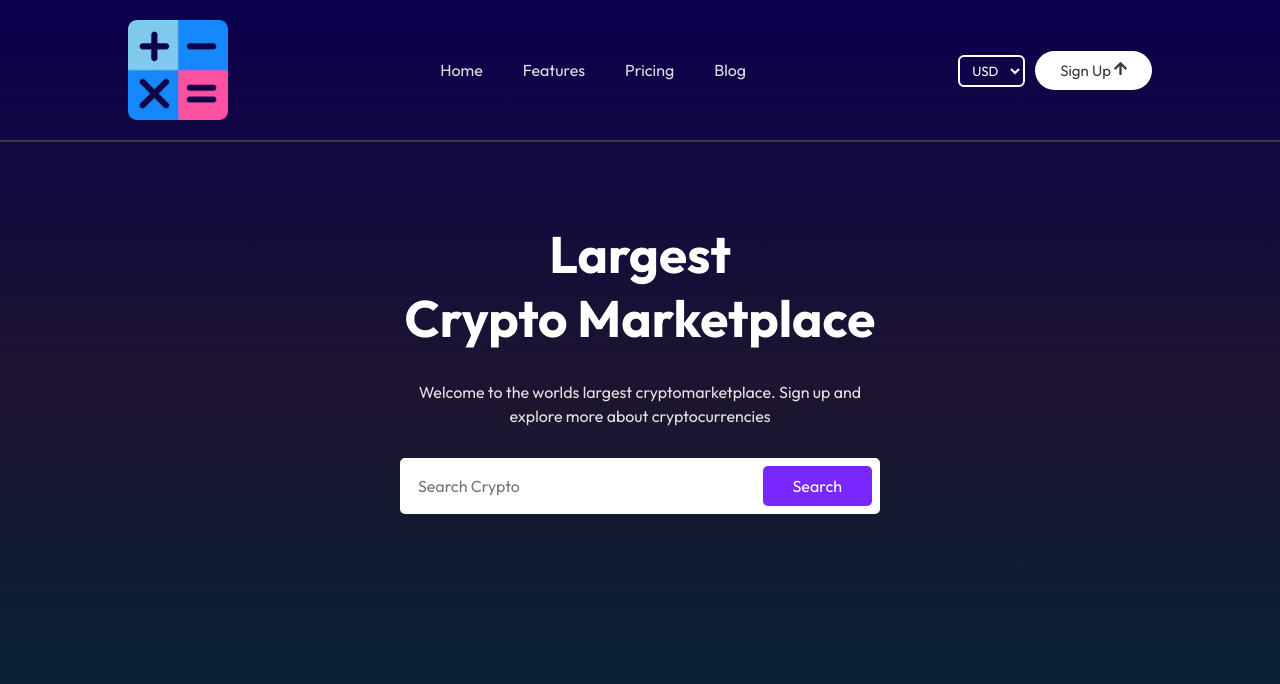
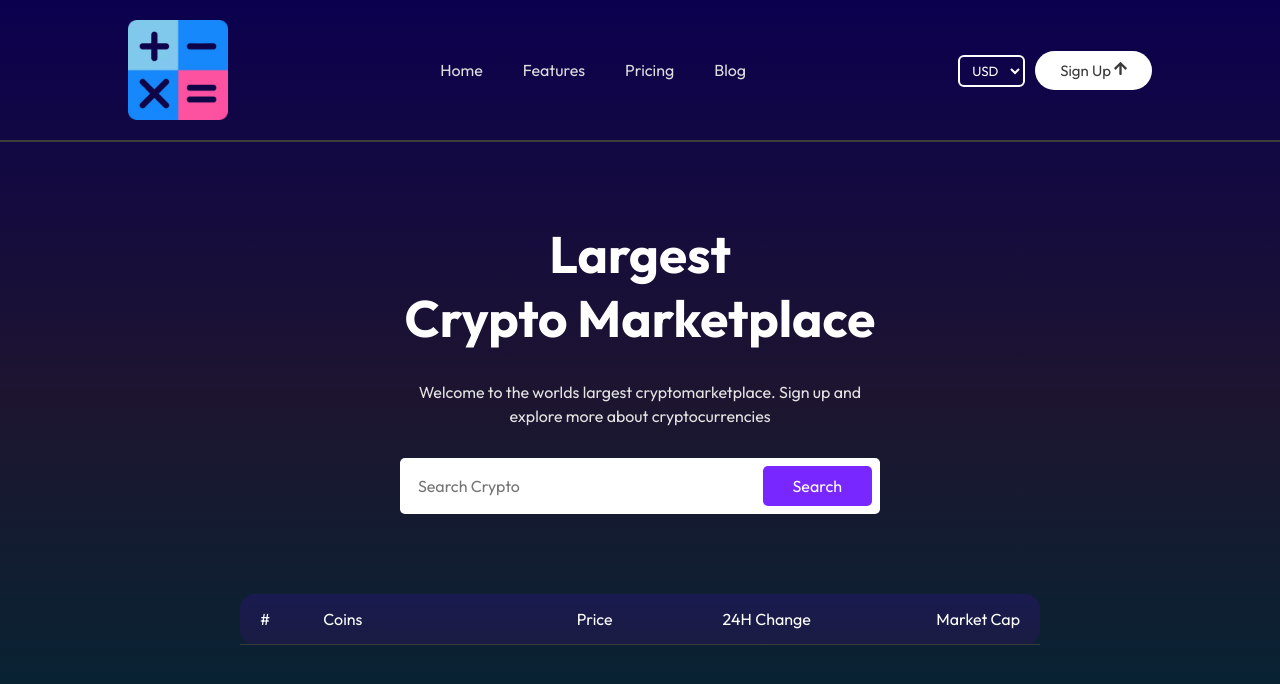
Before and after one commit to Krishna1081/cryptarithmatic, a React (Vite) app: page / in a window 1280 px wide. Shown: the top 684 px of the page. Built offline with nearby package versions, Linux system fonts and the light colour scheme; no server answers.

Commit message:
context provider added

```diff
--- /dev/null
+++ b/src/context/CoinContext.jsx
@@ -0,0 +1,44 @@
+import { createContext, useEffect, useState } from "react";
+
+export const CoinContext = createContext();
+
+const CoinContextProvider = (props) => {
+  const [allCoin, setAllCoin] = useState([]);
+  const [currency, setCurrency] = useState({
+    name: "usd",
+    Symbol: "$",
+  });
+  const fetchAllCoin = async () => {
+    const options = {
+      method: "GET",
+      headers: {
+        accept: "application/json",
+        "x-cg-demo-api-key": "CG-zG5Zo5AtNEVpucgWqiCv8FTZ",
+      },
+    };
+
+    fetch(
+      `https://api.coingecko.com/api/v3/coins/markets?vs_currency=${currency.name}`,
+      options
+    )
+      .then((res) => res.json())
+      .then((res) => console.log(res))
+      .catch((err) => console.error(err));
+  };
+
+  useEffect(() => {
+    fetchAllCoin();
+  }, [currency]);
+  const contextValue = {
+    allCoin,
+    currency,
+    setCurrency,
+  };
+  return (
+    <CoinContext.Provider value={contextValue}>
+      {props.children}
+    </CoinContext.Provider>
+  );
+};
+
+export default CoinContextProvider;
--- a/src/main.jsx
+++ b/src/main.jsx
@@ -3,11 +3,14 @@
 import "./index.css";
 import App from "./App.jsx";
 import { BrowserRouter } from "react-router-dom";
+import CoinContextProvider from "./context/CoinContext.jsx";
 
 createRoot(document.getElementById("root")).render(
   <StrictMode>
     <BrowserRouter>
-      <App />
+      <CoinContextProvider>
+        <App />
+      </CoinContextProvider>
     </BrowserRouter>
   </StrictMode>
 );
--- a/src/pages/Home/Home.css
+++ b/src/pages/Home/Home.css
@@ -50,3 +50,20 @@
   border-radius: 5px;
   cursor: pointer;
 }
+.crypto-table {
+  max-width: 800px;
+  margin: auto;
+  background: linear-gradient(rgba(84, 3, 255, 0.15), rgba(105, 2, 153, 0.15));
+  border-radius: 15px;
+}
+
+.table-layout {
+  display: grid;
+  grid-template-columns: 0.5fr 2fr 1fr 1fr 1.5fr;
+  padding: 15px 20px;
+  align-items: center;
+  border-bottom: 1px solid #3c3c3c;
+}
+.market-cap {
+  text-align: right;
+}
--- a/src/pages/Home/Home.jsx
+++ b/src/pages/Home/Home.jsx
@@ -17,6 +17,15 @@
           <button type="submit">Search</button>
         </form>
       </div>
+      <div className="crypto-table">
+        <div className="table-layout">
+          <p>#</p>
+          <p>Coins</p>
+          <p>Price</p>
+          <p style={{ textAlign: "center" }}>24H Change</p>
+          <p className="market-cap">Market Cap</p>
+        </div>
+      </div>
     </div>
   );
 };
```
